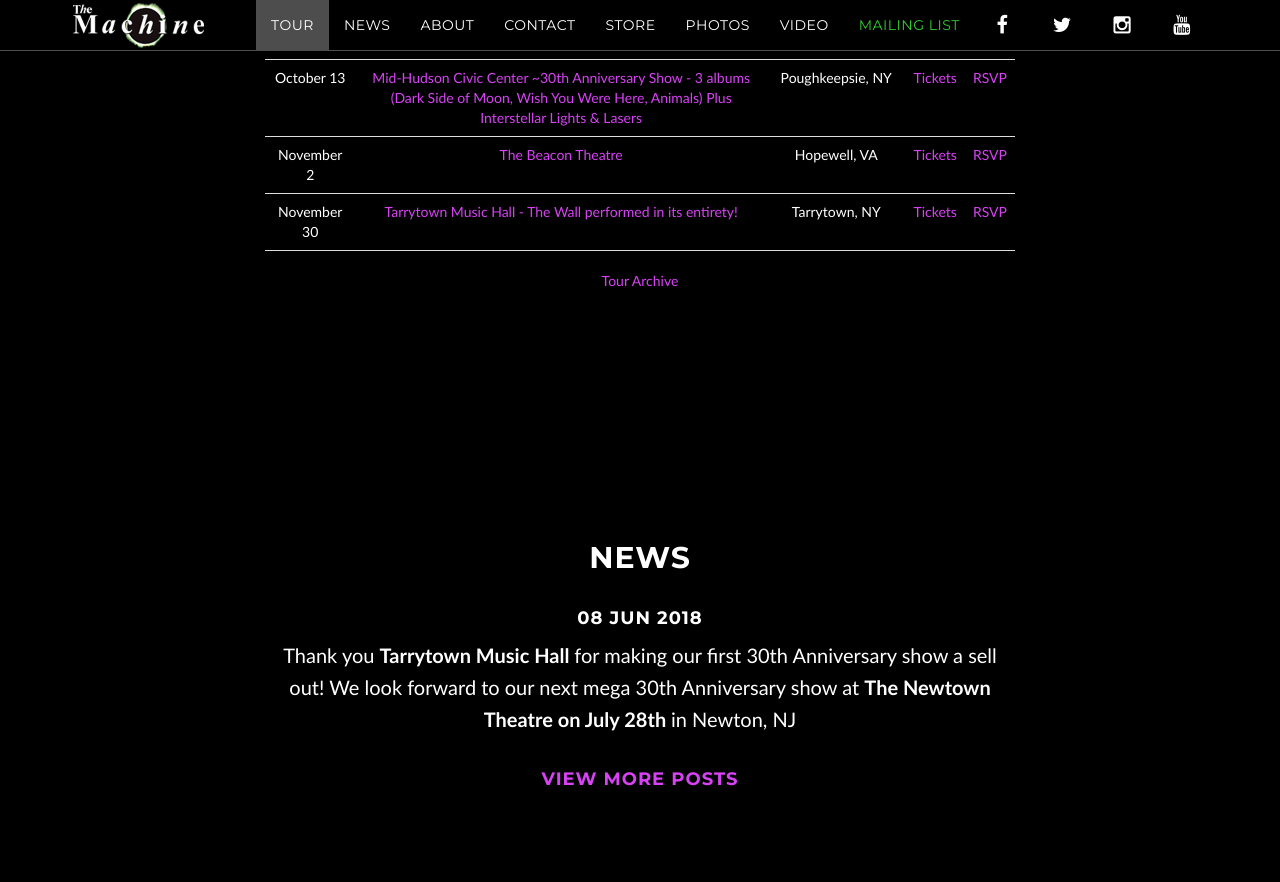
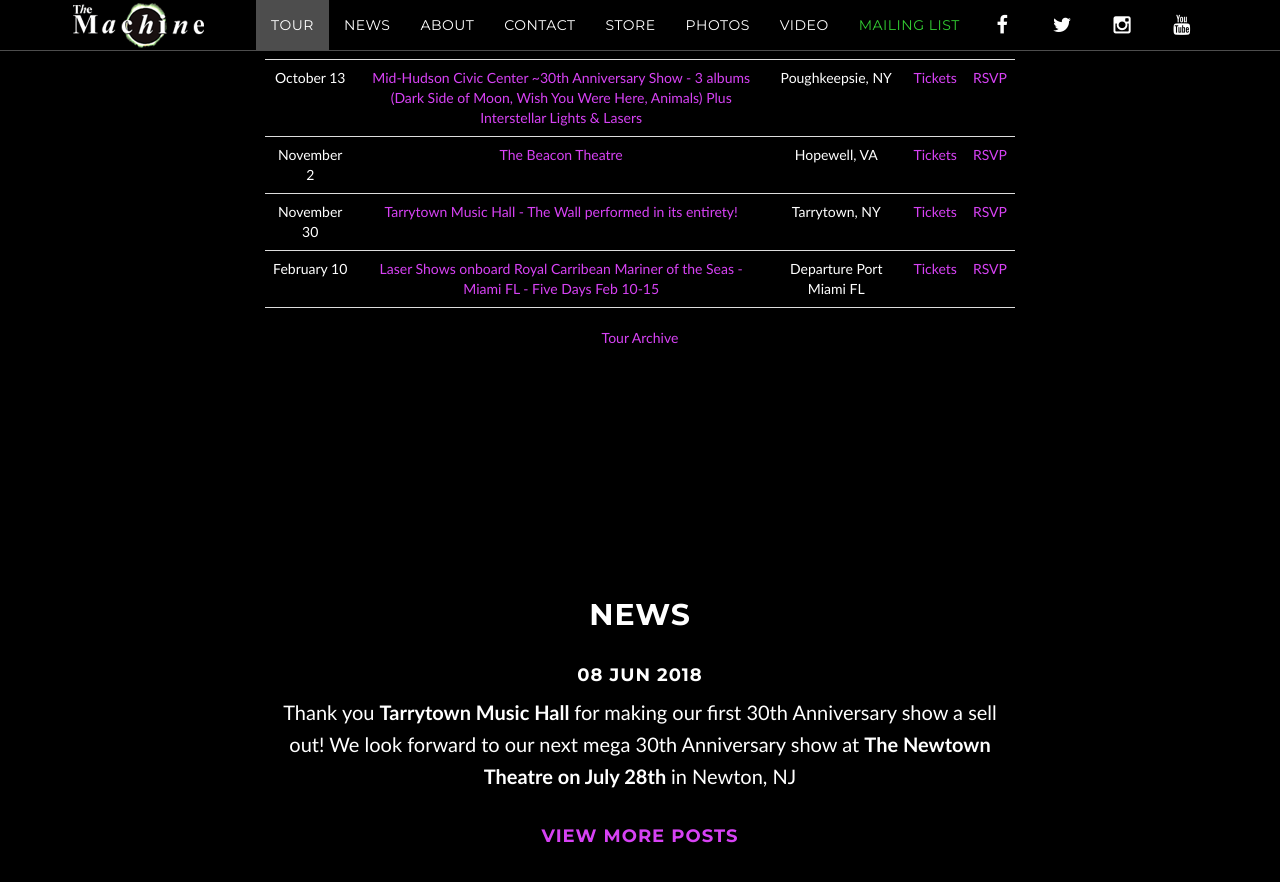
Before and after one commit to machineweb/machineweb.github.io, a Jekyll site: the page built from index.html, in a window 1280 px wide and 900 px high, scrolled down 1429 px. Shown: the top 882 px of the window. Built offline with Jekyll 4.4.1, drawn with Linux system fonts in a browser that asks for light colours; comment, search, counter and statistics services are not loaded.

Commit message:
Updated tour

```diff
--- a/_data/tour.yml
+++ b/_data/tour.yml
@@ -3490,8 +3490,8 @@
     rsvp-url: "https://www.facebook.com/events/138713066999889/"
     order: "1543557600000"
 
-  - date: "February 10-15 2019"
-    venue: "Royal Carribean Mariner of the Seas - Miami FL"
+  - date: "February 10 2019"
+    venue: "Laser Shows onboard Royal Carribean Mariner of the Seas - Miami FL - Five Days Feb 10-15"
     venue-url: "http://onthebluecruise.com/"
     location: "Departure Port Miami FL"
     tickets-url: "http://onthebluecruise.com/"
```
